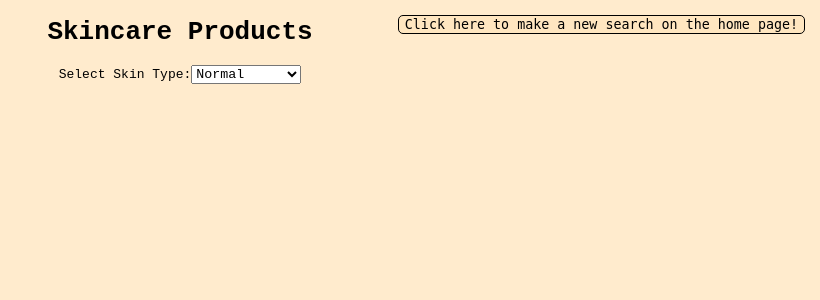
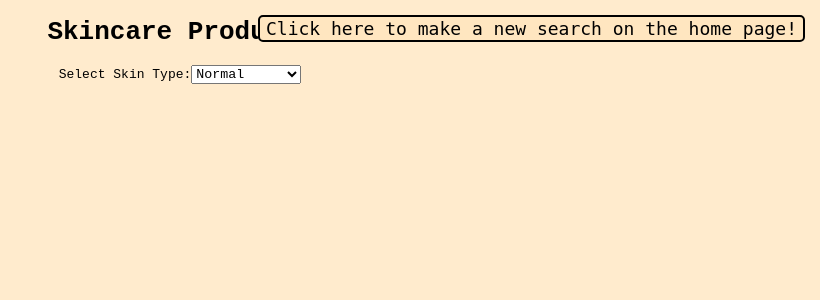
Before and after one commit to Dodrio-Team/4800Project_Skincare, a React (Create React App) app in the folder reactapp/: page /products in a window 1280 px wide. Shown: the top 300 px of the page, without its empty margins (460-1280 px from the left). Built offline with nearby package versions, Linux system fonts and the light colour scheme.

Commit message:
edit button/font size

```diff
--- a/reactapp/src/App.css
+++ b/reactapp/src/App.css
@@ -96,8 +96,9 @@ p {
   background-color: rgb(255, 230, 192);
   color: black;
   border-radius: 5px;
-  border: 1px solid black;
+  border: 2px solid black;
   font-family: 'monospace';
+  font-size: 18px;
   cursor: pointer;
 }
 
```
